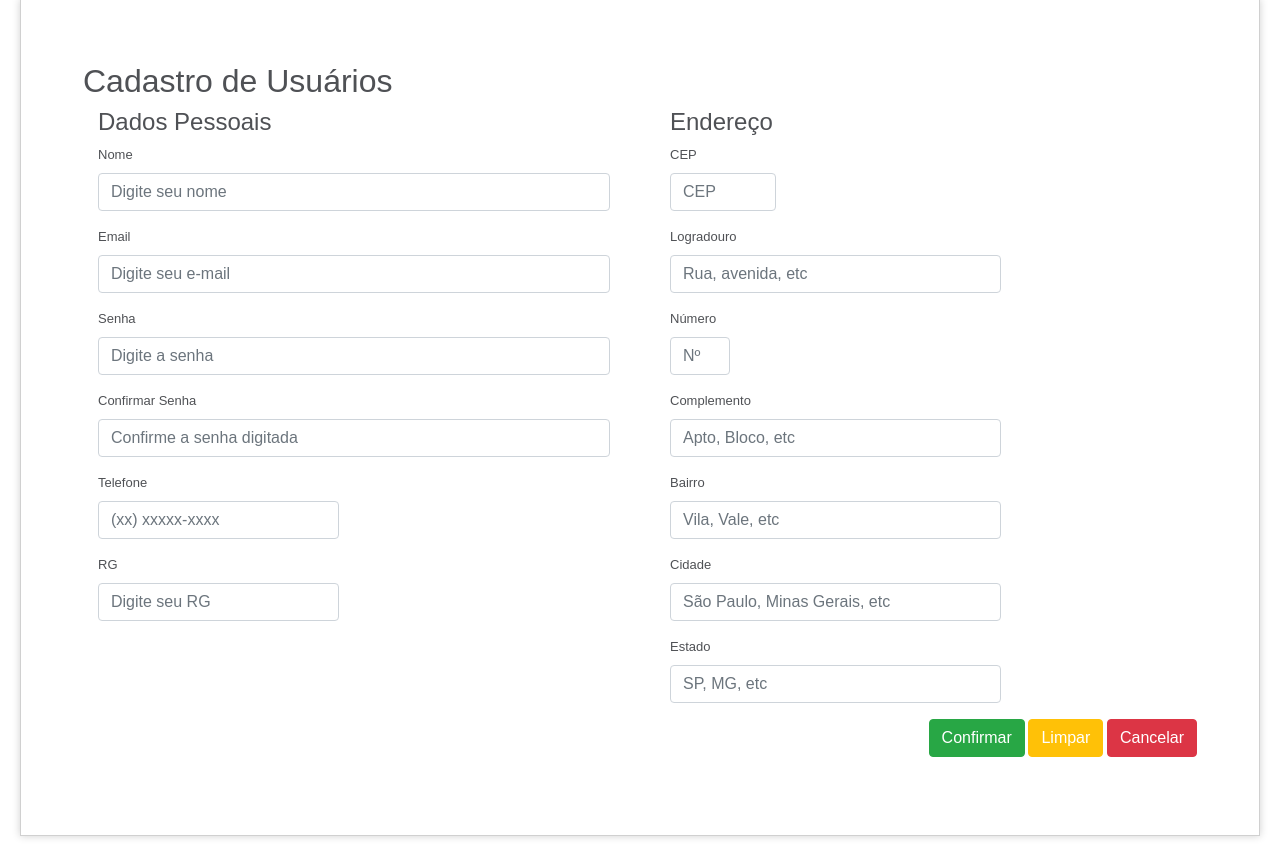
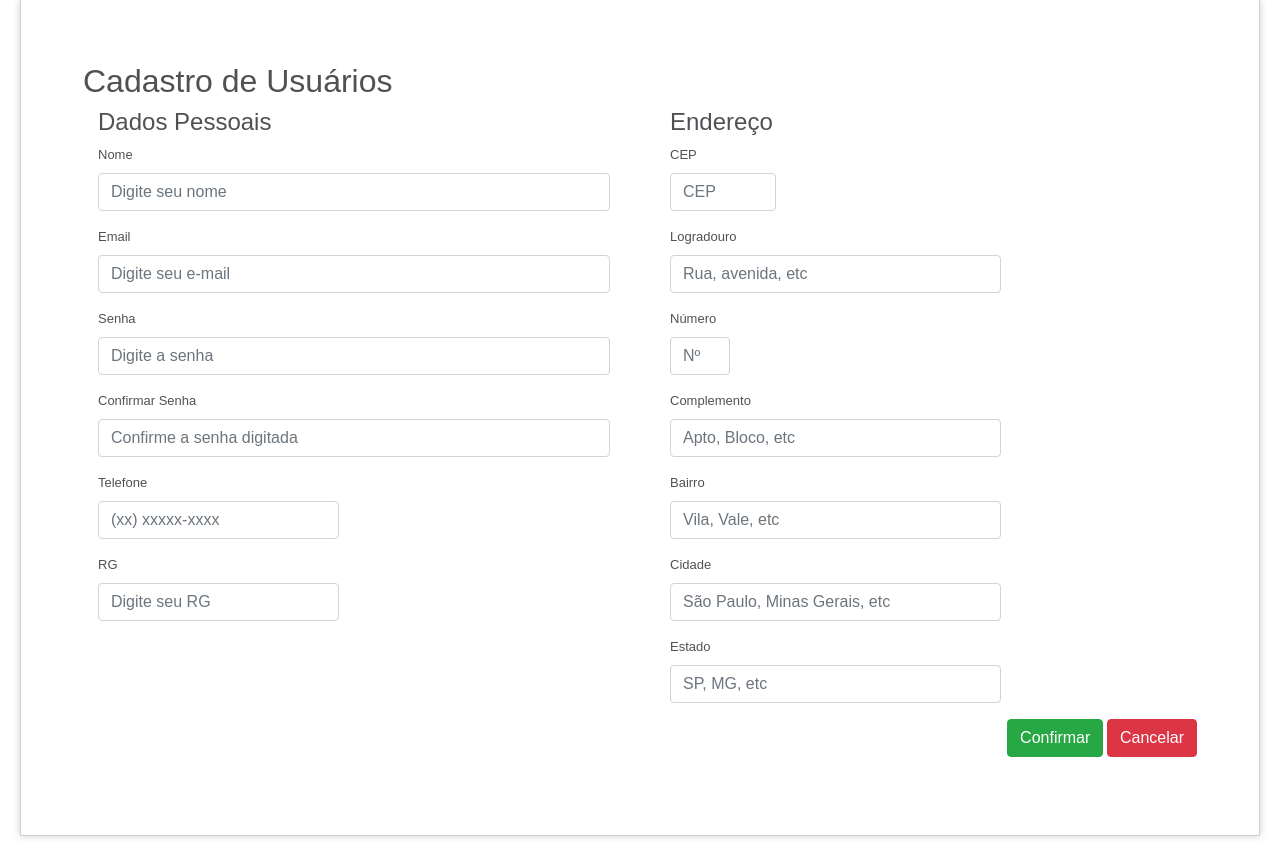
Before and after one commit to giiozero/rpm-test, a CodeIgniter app: page /database/index.php/rpm/index in a window 1280 px wide. Shown: the part 21-877 px from the top of the page. Run offline with CodeIgniter, Linux system fonts and the light colour scheme; some libraries are stand-ins or nearby versions.

Commit message:
Add files via upload

```diff
--- a/application/views/cadastro.php
+++ b/application/views/cadastro.php
@@ -19,9 +19,10 @@ defined('BASEPATH') OR exit('No direct script access allowed');
 				<div class="col-md-6">
 					<form id="cadastrar" method="POST" class="form-horizontal">
 						<!-- ###### DADOS DO USUÁRIO ###### -->
-						<h4>Dados Pessoais</h4>
+
 						<!-- Nome-->
 						<div class="form-group">
+						  <h4>Dados Pessoais</h4>
 						  <label class="col-md-4 control-label" for="txtNome">Nome</label>
 						  <div class="col-md-12">
 							<input id="txtNome" name="txtNome" type="text" placeholder="Digite seu nome" class="form-control input-md" required>
@@ -131,7 +132,6 @@ defined('BASEPATH') OR exit('No direct script access allowed');
 					<!-- Botões -->
 					<div class="form-group float-right">
 					 	<button id="btnConfirmar" type="submit" name="btnConfirmar" class="btn btn-success" value="C">Confirmar</button>
-						<button id="btnLimpar" type="reset" class="btn btn-warning" >Limpar</button>
 						<button id="btnCancelar" name="btnCancelar" class="btn btn-danger">Cancelar</button>
 					</div>
 					</form>
```
